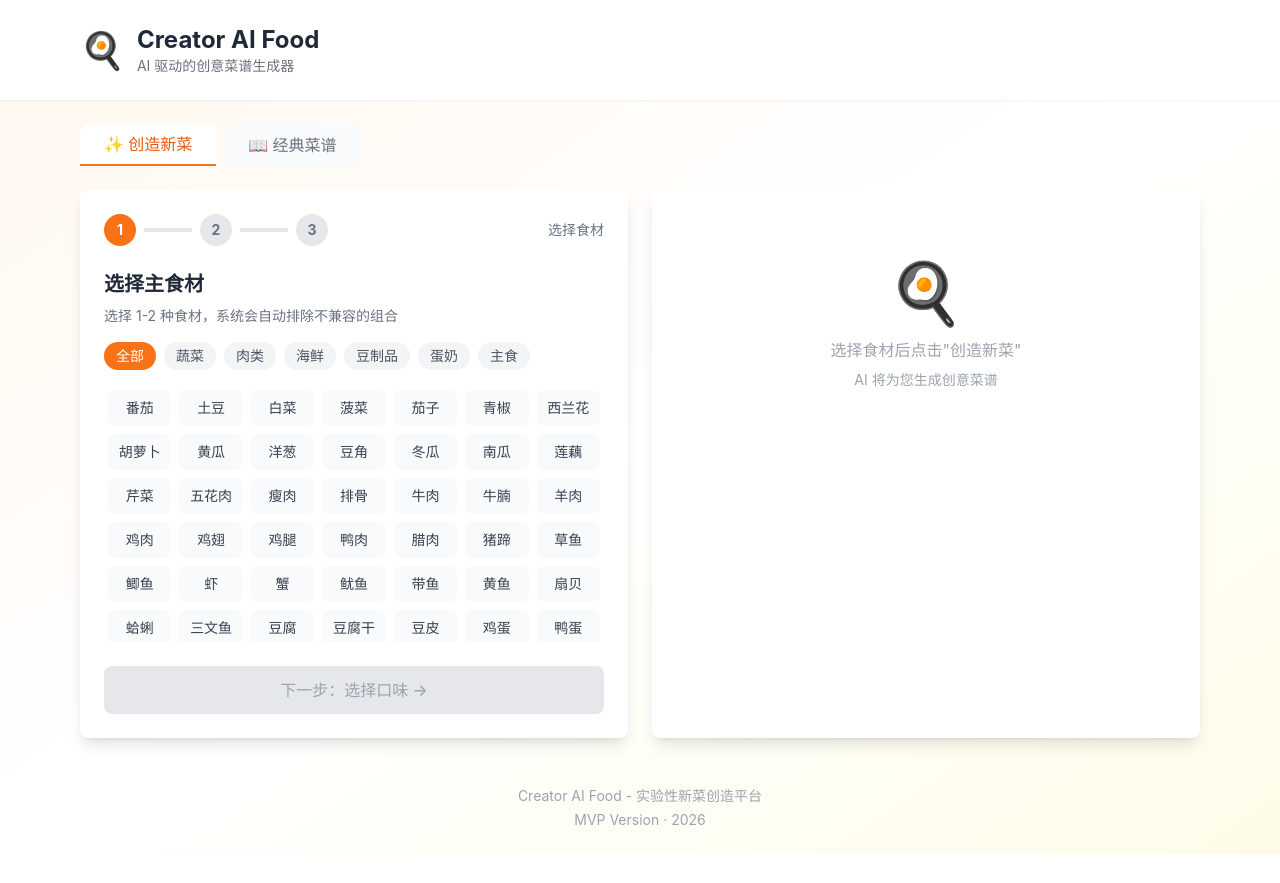
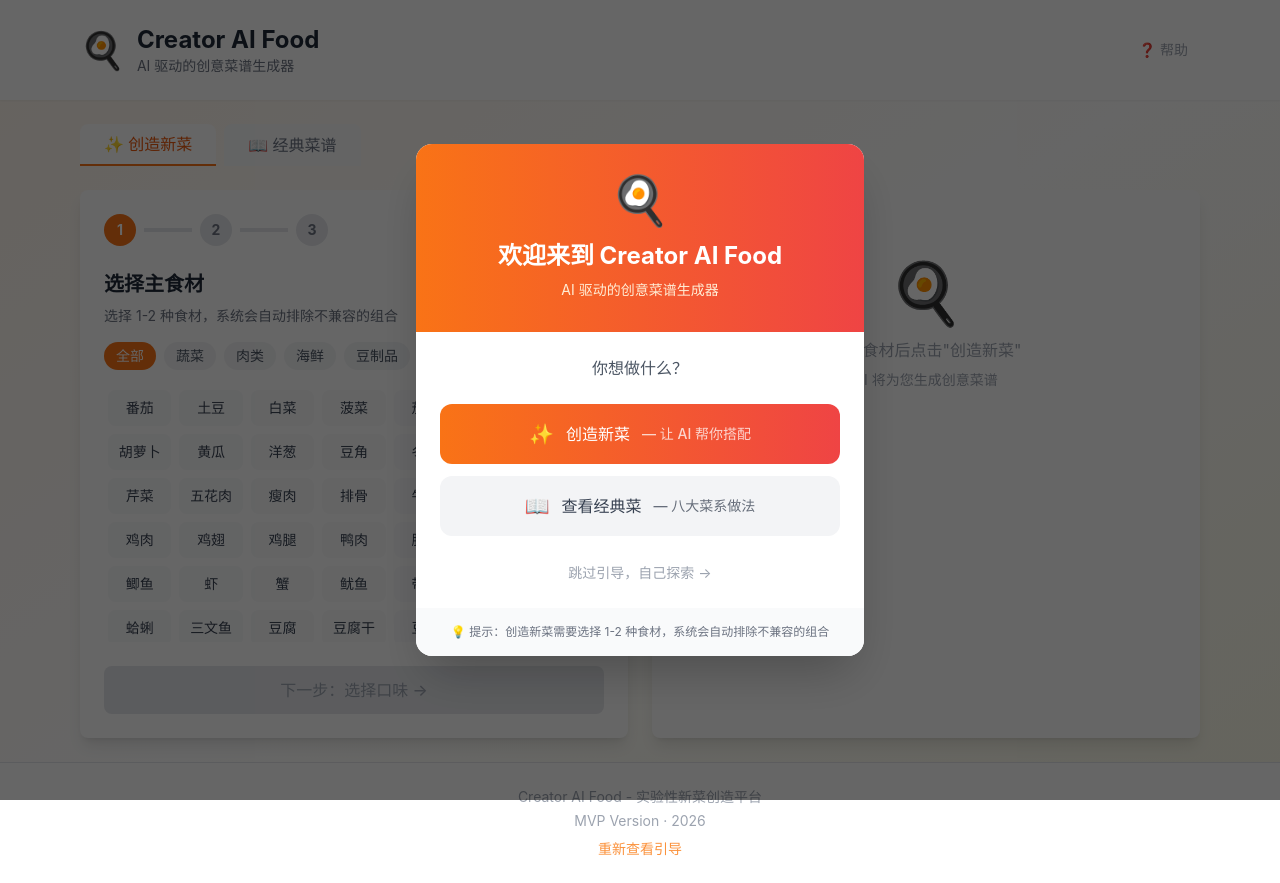
Before and after one commit to ops-imok/creator-ai-food, a Next.js app in the folder creator-ai-food/: page / in a window 1280 px wide. Before the commit the page ends 854 px from the top, so only its background shows below. Built offline with nearby package versions, Linux system fonts and the light colour scheme.

Commit message:
feat: 添加首次访问新手引导
- 首次访问显示欢迎弹窗
- 用户可选择'创造新菜'或'查看经典菜'
- 使用 localStorage 记录是否已看过引导
- 右上角'帮助'按钮可重新显示引导
- 页脚提供'重新查看引导'链接

```diff
--- a/creator-ai-food/src/app/page.tsx
+++ b/creator-ai-food/src/app/page.tsx
@@ -1,9 +1,10 @@
 'use client';
 
-import { useState } from 'react';
+import { useState, useEffect } from 'react';
 import IngredientSelector from '@/components/IngredientSelector';
 import RecipeGenerator, { GeneratedRecipe } from '@/components/RecipeGenerator';
 import ClassicDishes from '@/components/ClassicDishes';
+import WelcomeGuide from '@/components/WelcomeGuide';
 import { Ingredient } from '@/data/ingredients';
 
 export default function Home() {
@@ -11,6 +12,17 @@ export default function Home() {
   const [loading, setLoading] = useState(false);
   const [selectedIngredients, setSelectedIngredients] = useState<Ingredient[]>([]);
   const [activeTab, setActiveTab] = useState<'create' | 'classic'>('create');
+  const [showGuide, setShowGuide] = useState(false);
+  const [mounted, setMounted] = useState(false);
+
+  // 首次访问检查
+  useEffect(() => {
+    setMounted(true);
+    const hasSeenGuide = localStorage.getItem('ai-cook-seen-guide');
+    if (!hasSeenGuide) {
+      setShowGuide(true);
+    }
+  }, []);
 
   const handleGenerate = async (ingredients: Ingredient[], taste: string, difficulty: string) => {
     setLoading(true);
@@ -56,17 +68,62 @@ export default function Home() {
     }
   };
 
+  // 从引导跳转到创造新菜
+  const handleGoToCreate = () => {
+    setActiveTab('create');
+    setShowGuide(false);
+  };
+
+  // 从引导跳转到经典菜谱
+  const handleGoToClassic = () => {
+    setActiveTab('classic');
+    setShowGuide(false);
+  };
+
+  // 关闭引导
+  const handleCloseGuide = () => {
+    localStorage.setItem('ai-cook-seen-guide', 'true');
+    setShowGuide(false);
+  };
+
+  if (!mounted) {
+    return (
+      <main className="min-h-screen bg-gradient-to-br from-orange-50 via-white to-yellow-50 flex items-center justify-center">
+        <div className="animate-spin rounded-full h-12 w-12 border-b-2 border-orange-500"></div>
+      </main>
+    );
+  }
+
   return (
     <main className="min-h-screen bg-gradient-to-br from-orange-50 via-white to-yellow-50">
+      {/* 欢迎引导弹窗 */}
+      {showGuide && (
+        <WelcomeGuide
+          onCreate={handleGoToCreate}
+          onClassic={handleGoToClassic}
+          forceShow={true}
+        />
+      )}
+
       {/* 头部 */}
       <header className="bg-white shadow-sm">
         <div className="max-w-6xl mx-auto px-4 py-6">
+          <div className="flex items-center justify-between">
             <div className="flex items-center gap-3">
               <div className="text-4xl">🍳</div>
               <div>
                 <h1 className="text-2xl font-bold text-gray-800">Creator AI Food</h1>
                 <p className="text-gray-500 text-sm">AI 驱动的创意菜谱生成器</p>
               </div>
+            </div>
+            {/* 帮助按钮 */}
+            <button
+              onClick={() => setShowGuide(true)}
+              className="text-gray-400 hover:text-orange-500 text-sm flex items-center gap-1 px-3 py-1.5 rounded-lg hover:bg-orange-50 transition-colors"
+            >
+              <span>❓</span>
+              <span>帮助</span>
+            </button>
           </div>
         </div>
       </header>
@@ -117,9 +174,17 @@ export default function Home() {
       </div>
 
       {/* 页脚 */}
-      <footer className="mt-auto py-6 text-center text-gray-400 text-sm">
+      <footer className="mt-auto py-6 text-center text-gray-400 text-sm border-t bg-white">
+        <div className="max-w-6xl mx-auto px-4">
           <p>Creator AI Food - 实验性新菜创造平台</p>
           <p className="mt-1">MVP Version · 2026</p>
+          <button
+            onClick={() => setShowGuide(true)}
+            className="mt-2 text-orange-400 hover:text-orange-500"
+          >
+            重新查看引导
+          </button>
+        </div>
       </footer>
     </main>
   );
--- /dev/null
+++ b/creator-ai-food/src/components/WelcomeGuide.tsx
@@ -0,0 +1,92 @@
+'use client';
+
+interface WelcomeGuideProps {
+  onCreate: () => void;
+  onClassic: () => void;
+  forceShow?: boolean;
+}
+
+export default function WelcomeGuide({ onCreate, onClassic, forceShow }: WelcomeGuideProps) {
+  // 点击创造新菜
+  const handleCreate = () => {
+    localStorage.setItem('ai-cook-seen-guide', 'true');
+    onCreate();
+  };
+
+  // 点击经典菜谱
+  const handleClassic = () => {
+    localStorage.setItem('ai-cook-seen-guide', 'true');
+    onClassic();
+  };
+
+  // 跳过引导
+  const handleSkip = () => {
+    localStorage.setItem('ai-cook-seen-guide', 'true');
+  };
+
+  // 如果不是强制显示，检查 localStorage
+  if (typeof window !== 'undefined') {
+    const hasSeenGuide = localStorage.getItem('ai-cook-seen-guide');
+    if (hasSeenGuide && !forceShow) {
+      return null;
+    }
+  }
+
+  return (
+    <div className="fixed inset-0 bg-black/60 flex items-center justify-center z-50 p-4">
+      <div className="bg-white rounded-2xl max-w-md w-full overflow-hidden shadow-2xl animate-[fadeIn_0.3s_ease-out]">
+        {/* 头部 */}
+        <div className="bg-gradient-to-r from-orange-500 to-red-500 px-6 py-8 text-center text-white">
+          <div className="text-5xl mb-4">🍳</div>
+          <h1 className="text-2xl font-bold mb-2">欢迎来到 Creator AI Food</h1>
+          <p className="text-orange-100 text-sm">AI 驱动的创意菜谱生成器</p>
+        </div>
+
+        {/* 内容 */}
+        <div className="p-6">
+          <p className="text-gray-600 text-center mb-6">
+            你想做什么？
+          </p>
+
+          {/* 选项按钮 */}
+          <div className="space-y-3 mb-6">
+            <button
+              onClick={handleCreate}
+              className="w-full py-4 px-6 bg-gradient-to-r from-orange-500 to-red-500 text-white rounded-xl font-medium hover:shadow-lg hover:scale-[1.02] transition-all flex items-center justify-center gap-3"
+            >
+              <span className="text-xl">✨</span>
+              <span>创造新菜</span>
+              <span className="text-sm opacity-75">— 让 AI 帮你搭配</span>
+            </button>
+
+            <button
+              onClick={handleClassic}
+              className="w-full py-4 px-6 bg-gray-100 text-gray-700 rounded-xl font-medium hover:bg-gray-200 transition-all flex items-center justify-center gap-3"
+            >
+              <span className="text-xl">📖</span>
+              <span>查看经典菜</span>
+              <span className="text-sm opacity-75">— 八大菜系做法</span>
+            </button>
+          </div>
+
+          {/* 提示 */}
+          <div className="text-center">
+            <button
+              onClick={handleSkip}
+              className="text-gray-400 text-sm hover:text-gray-600"
+            >
+              跳过引导，自己探索 →
+            </button>
+          </div>
+        </div>
+
+        {/* 底部提示 */}
+        <div className="bg-gray-50 px-6 py-4 text-center">
+          <p className="text-gray-500 text-xs">
+            💡 提示：创造新菜需要选择 1-2 种食材，系统会自动排除不兼容的组合
+          </p>
+        </div>
+      </div>
+    </div>
+  );
+}
```
Lines whose indentation alone changed are shown as unchanged.
